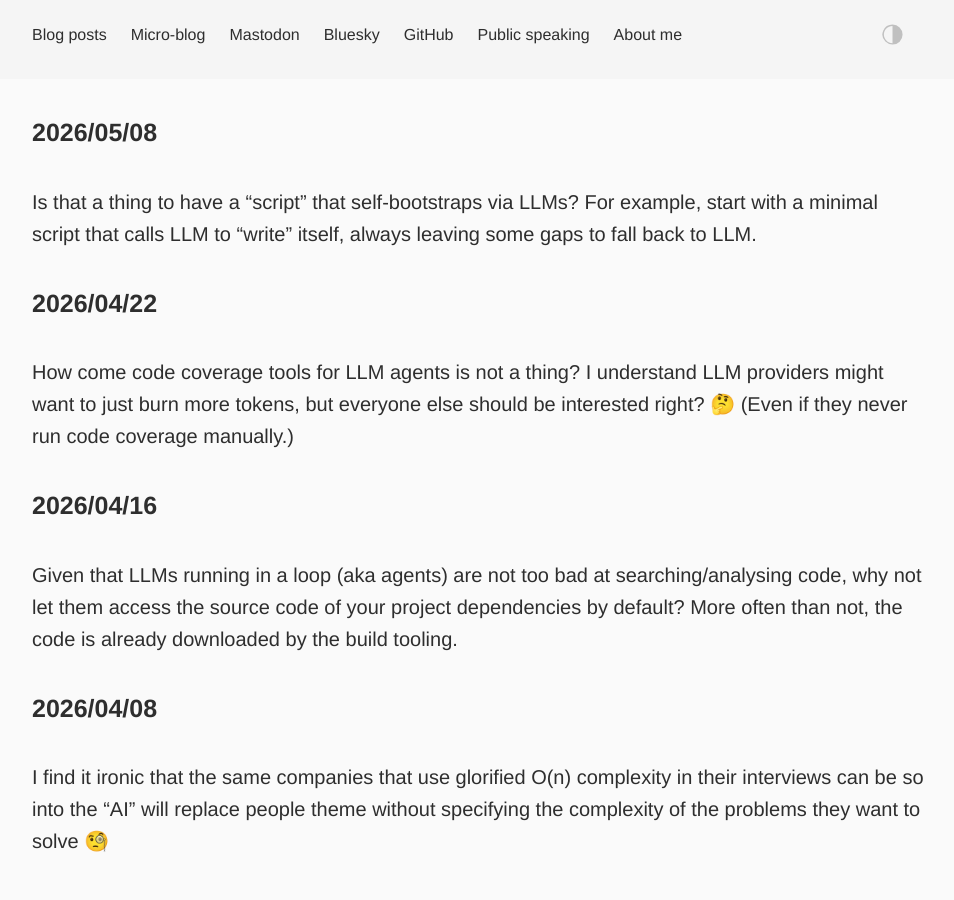
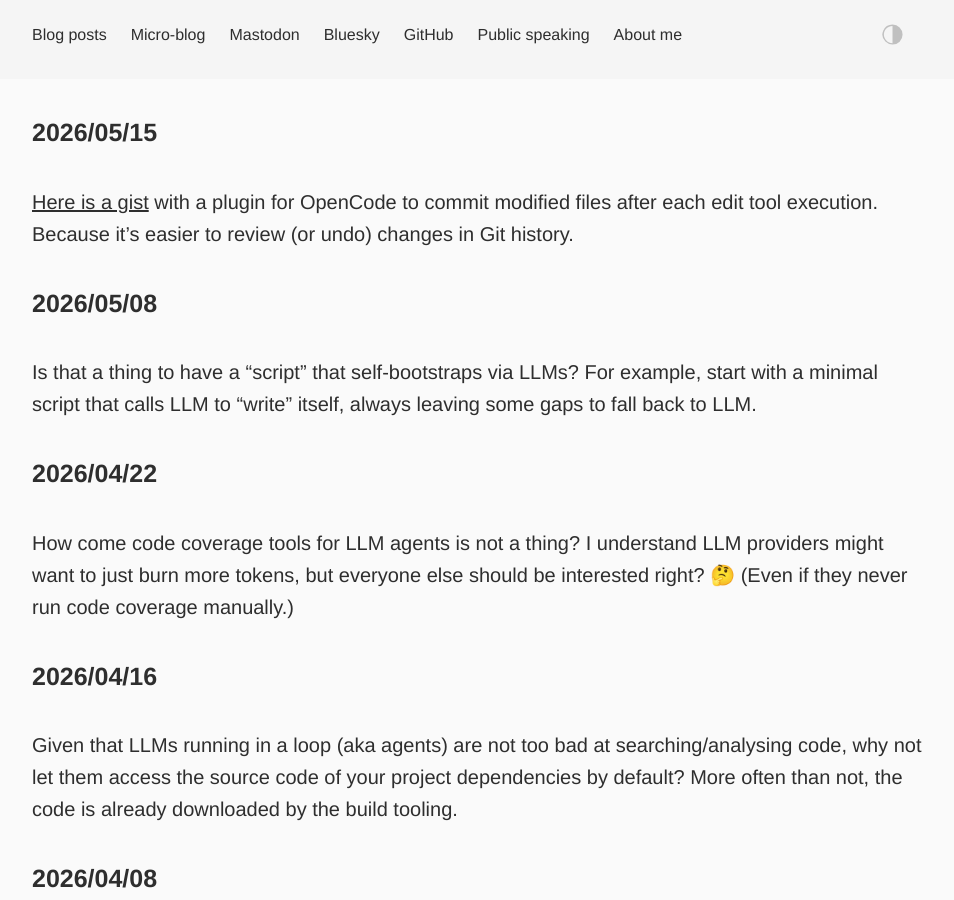
Before and after one commit to dkandalov/dkandalov.github.io, a Jekyll site: the page built from micro-blog.md, in a window 1280 px wide and 900 px high. Shown: the whole window, without its empty margins (160-1114 px from the left). Built offline with Jekyll 4.4.1, drawn with Linux system fonts in a browser that asks for light colours.

Commit message:
updated micro-blog

```diff
--- a/micro-blog.md
+++ b/micro-blog.md
@@ -2,6 +2,9 @@
 layout: post
 permalink: /micro-blog/
 ---
+
+#### 2026/05/15
+[Here is a gist](https://gist.github.com/dkandalov/84d1720684e15fdc9508c25915ef2cb0) with a plugin for OpenCode to commit modified files after each edit tool execution. Because it's easier to review (or undo) changes in Git history.
 
 #### 2026/05/08
 Is that a thing to have a "script" that self-bootstraps via LLMs? For example, start with a minimal script that calls LLM to "write" itself, always leaving some gaps to fall back to LLM.
```
